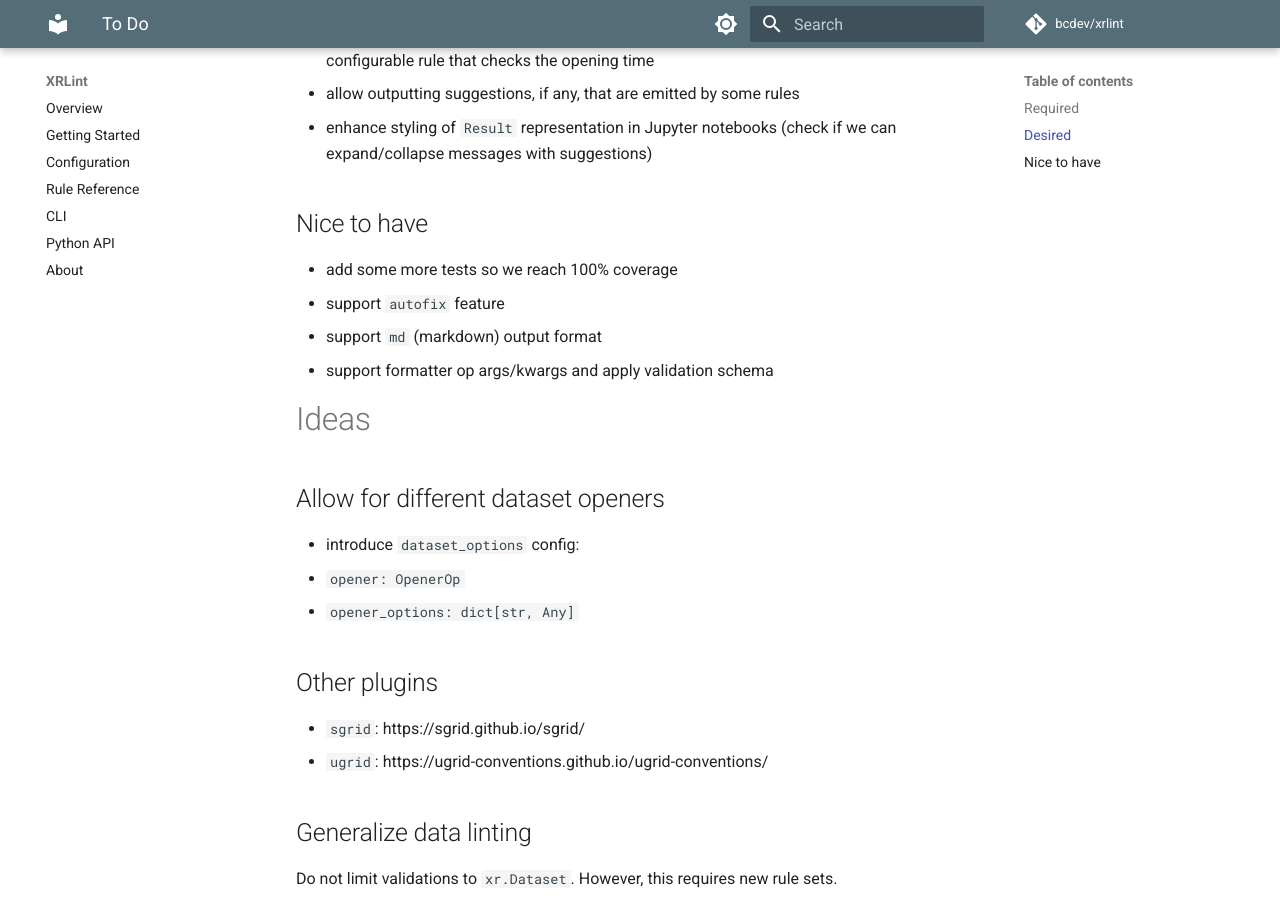
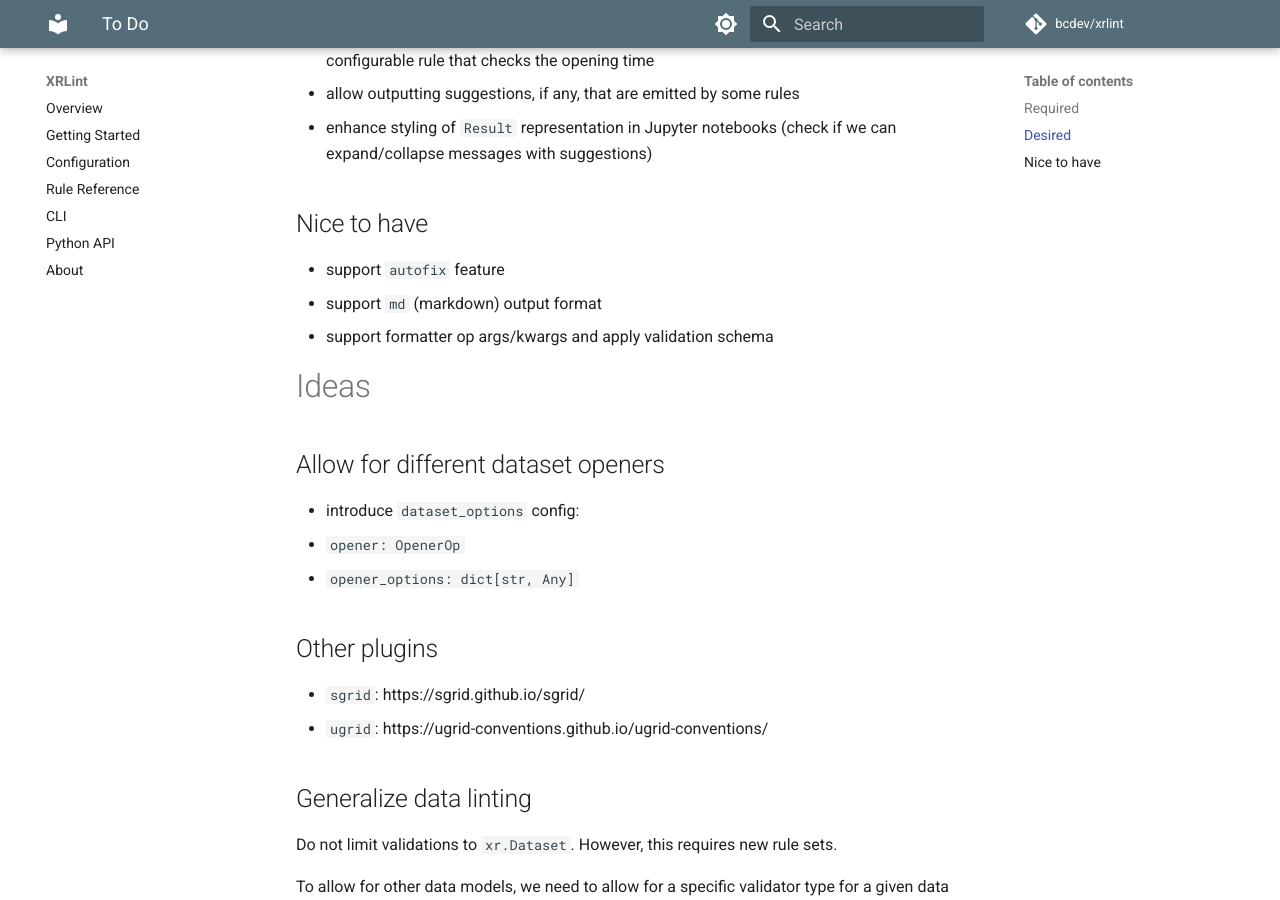
Before and after one commit to bcdev/xrlint, an MkDocs documentation site: the page built from docs/todo.md, in a window 1280 px wide and 900 px high, scrolled down 661 px. Built offline with MkDocs 1.6.1 and Material for MkDocs 9.7.7, drawn with Linux system fonts in a browser that asks for light colours; comment, search, counter and statistics services are not loaded.

Commit message:
now at 100% coverage

```diff
--- a/docs/todo.md
+++ b/docs/todo.md
@@ -24,7 +24,6 @@
 
 ## Nice to have
 
-- add some more tests so we reach 100% coverage
 - support `autofix` feature
 - support `md` (markdown) output format
 - support formatter op args/kwargs and apply validation schema
```
